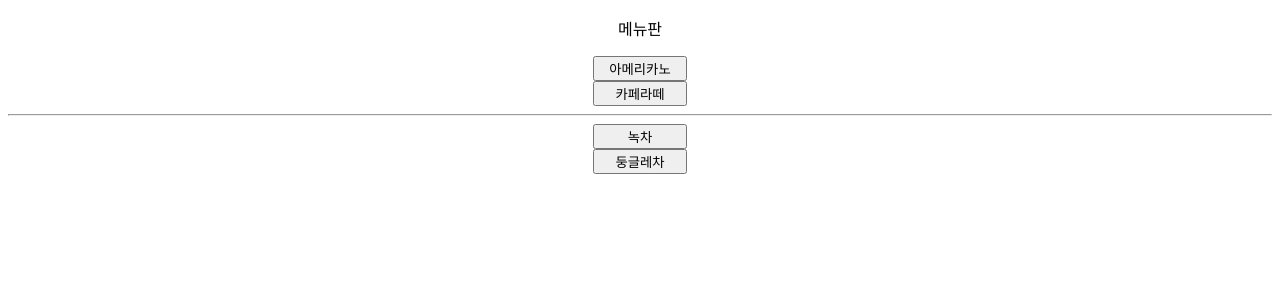
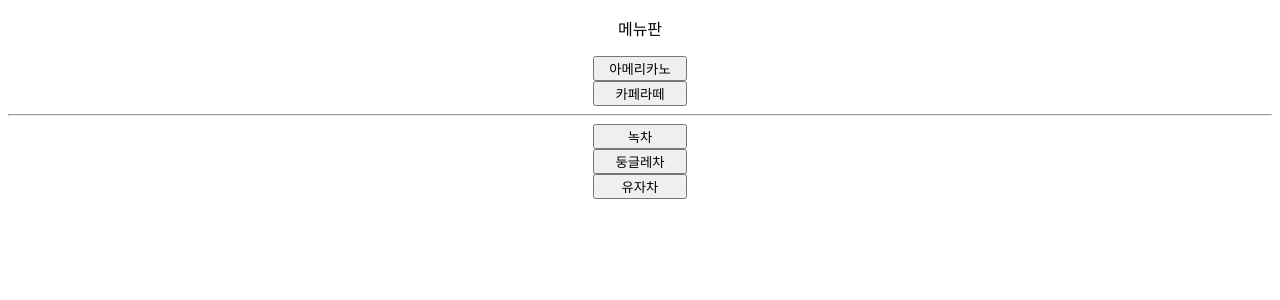
Before and after one commit to geunyong0610/david, a Flask app: template templates/menu.html in a window 1280 px wide. Shown: the top 300 px of the page. Run offline with Flask 3, Linux system fonts and the light colour scheme; the template is opened without the code that fills it, so the values that code supplies are empty.

Commit message:
유자차 í추가

```diff
--- a/templates/menu.html
+++ b/templates/menu.html
@@ -13,6 +13,7 @@
     <hr>
     <button name = "menu3" style="width: 70pt;">녹차</button><br>
     <button name = "menu4" style="width:70pt;">둥글레차</button><br>
+     <button name = "menu5" style="width:70pt;">유자차</button><br>
     </center>
 </body>
 </html>
```
